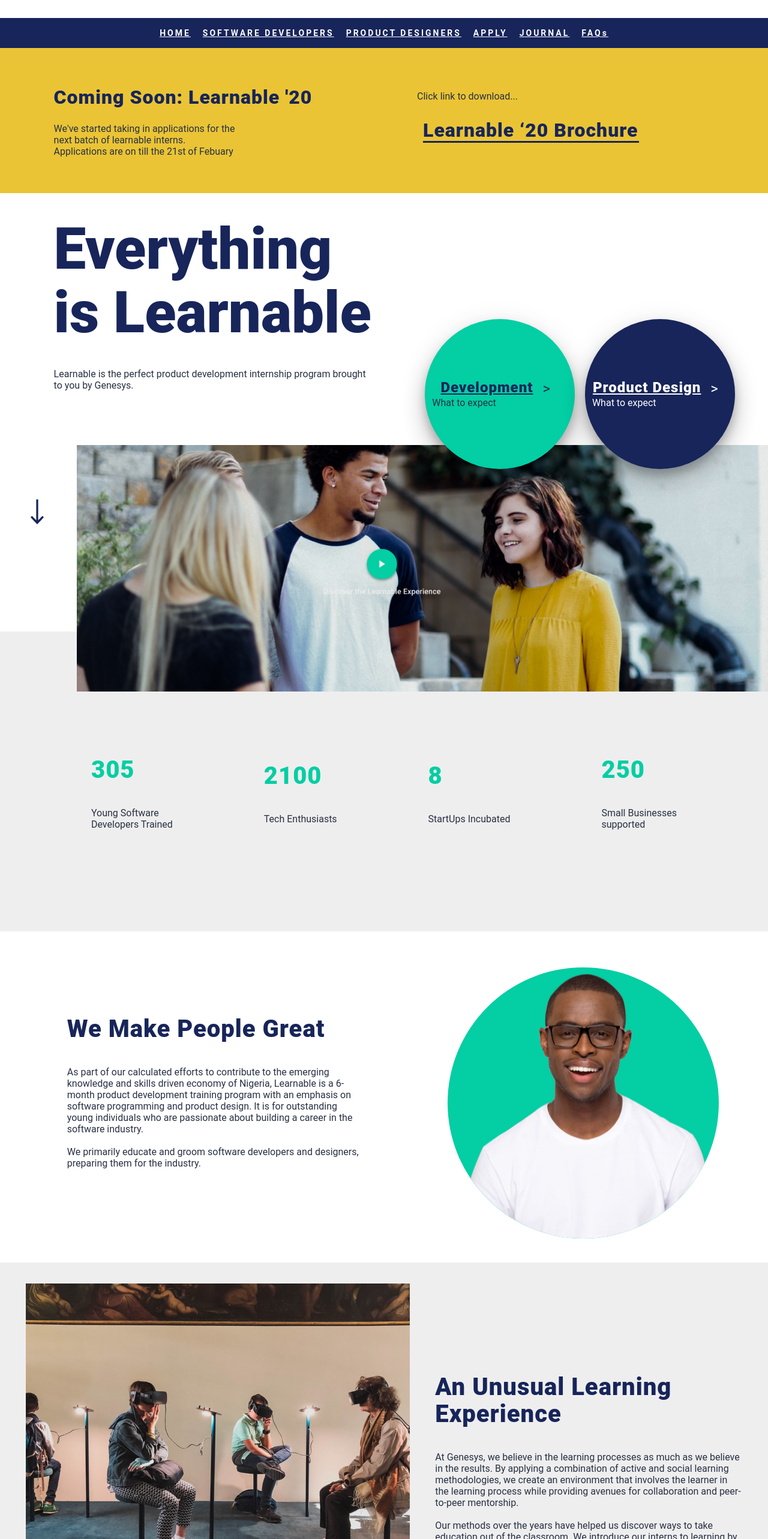
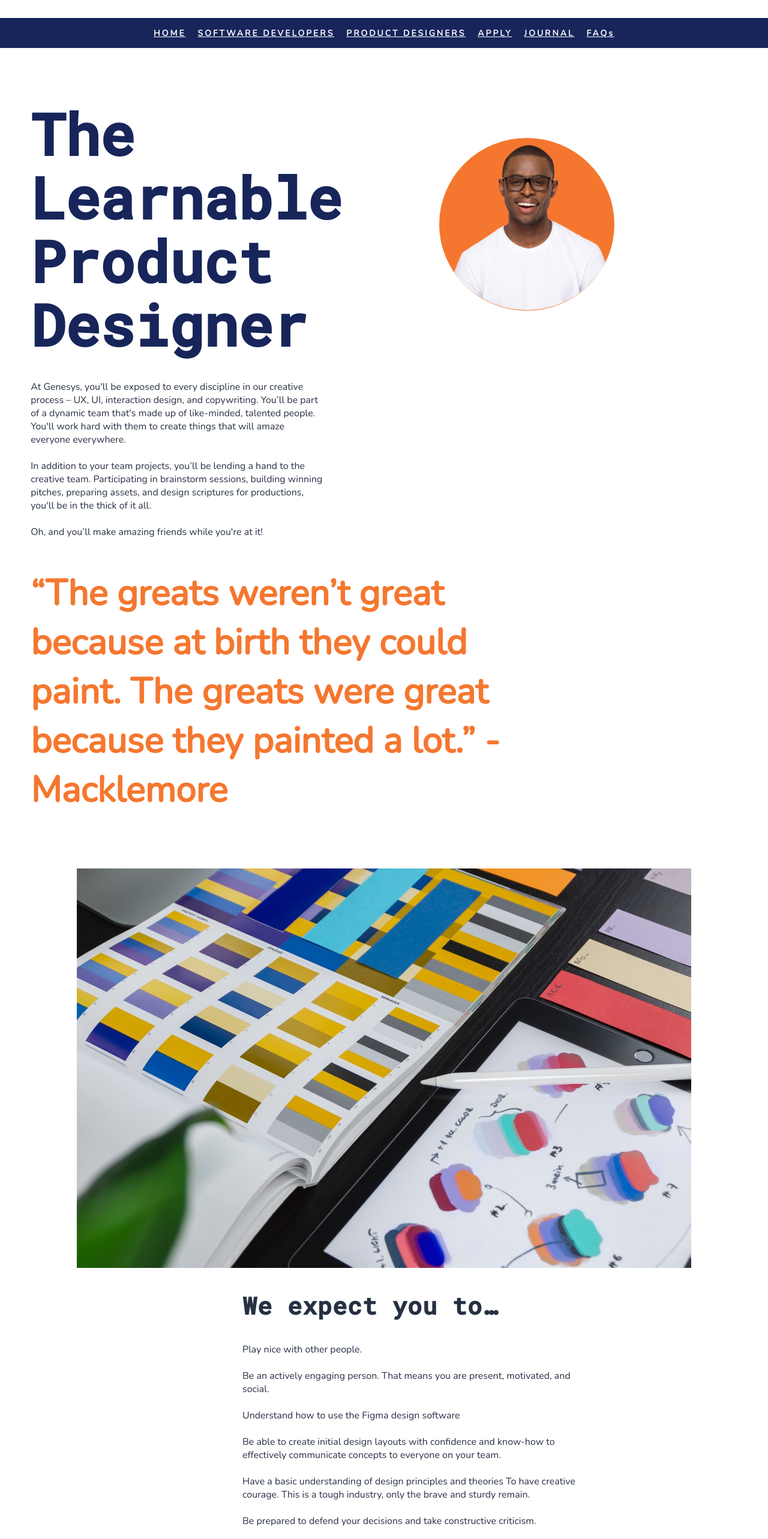
Before and after one commit to MiracleUFO/learnable, a React (Create React App) app: page /DesignerPage in a window 1280 px wide. Shown: the part 100-2666 px from the top of the page at 60% size. Built offline with nearby package versions, Linux system fonts and the light colour scheme.

Commit message:
Developer and Designer Page Finished

```diff
--- a/public/index.html
+++ b/public/index.html
@@ -3,6 +3,8 @@
   <head>
     <meta charset="utf-8" />
     <meta name="viewport" content="width=device-width, initial-scale=1" />
+    <link href="https://fonts.googleapis.com/css2?family=Nunito&display=swap" rel="stylesheet">
+    <link href="https://fonts.googleapis.com/css2?family=Roboto+Mono:wght@500&display=swap" rel="stylesheet">
   </head>
 
   <body>
--- a/src/App.js
+++ b/src/App.js
@@ -1,3 +1,13 @@
+
+/* - - - - - - - - - - - -
+
+Name: Miracle Ufodiama
+Track: Frontend Virtual
+Week: 15
+Task: Replica of Genesys Learnable Proto
+ - - - - - - - - - - - - - */
+
+
 import React from 'react';
 import {Route} from 'react-router-dom';
 import Header from './components/Header';
@@ -19,7 +29,7 @@ function App() {
     <Route exact path='/' component={Landing} />
     <Route path='/Learnable' component={Learnable} />
     <Route path='/DevPage' component={DevPage} />
-    <Route path='/DesignerPage' component={Learnable} />
+    <Route path='/DesignerPage' component={DesignerPage} />
     <Route path='/Journal' component={Journal} />
     <Route path='/Apply' component={Apply} />
     <Route path='/FAQs' component={FAQPage} />
--- a/src/components/Apply.js
+++ b/src/components/Apply.js
@@ -26,10 +26,10 @@ function Apply() {
 				<img src={applyPic} className='floatRight' />
 			</section>
 
-			<img src={centerPic} id='centeredPic'/>
+			<img src={centerPic} className='centeredPic'/>
 
-			<section id='cardWrap'>
-				<div id='card'>
+			<section className='cardWrap' id='cardWrap'>
+				<div className='card'>
 					<div>
 						<h1>How To Get In</h1>
 						<p>We are very deliberate with our selection process.
--- a/src/components/DesignerPage.js
+++ b/src/components/DesignerPage.js
@@ -1,8 +1,72 @@
 import React from 'react';
+import LearnableHeader from './Learnable-Header';
+import SubscribeDiv from './SubscribeDiv';
+import avatar from '../images/shared/avatar.png';
+import designPic from '../images/designerPage/designPic.png';
 
 function DesignerPage() {
 	return (
-		<main>Designer</main>
+
+		<main>
+			<LearnableHeader/>
+			<section className='flexBox avatarSect avatarSectDevDes'>
+				<div>
+					<h1 className='text96'>The Learnable Product Designer</h1>
+
+					<p>
+						At Genesys, you'll be exposed to every discipline in our creative process –
+						UX, UI, interaction design, and copywriting.
+						You’ll be part of a dynamic team that's made up of like-minded, talented people.
+						You'll work hard with them to create things that will amaze everyone everywhere.
+					</p><br/>
+
+					<p>
+					In addition to your team projects, you’ll be lending a hand to the creative team.
+					Participating in brainstorm sessions, building winning pitches,
+					preparing assets, and design scriptures for productions, you'll be in the thick of it all.
+					</p><br/>
+
+					<p>
+					Oh, and you’ll make amazing friends while you're at it!
+					</p>
+				</div>
+
+				<div className='orangeDiv avatarDevDes floatRight'><img src={avatar} className='avatar'/></div>
+			</section>
+
+			<blockquote className='orangeFont text60 floatLeft paddingHeader'>
+						“The greats weren’t great because at birth they could paint.
+						The greats were great because they painted a lot.” - Macklemore
+			</blockquote>
+
+
+			<img src={designPic} className='centeredPic'/>
+
+			<section className='cardWrap'>
+				<div className='card'>
+					<div>
+						<h1>We expect you to…</h1>
+
+						<p>Play nice with other people.</p><br/>
+
+						<p>Be an actively engaging person.
+						That means you are present, motivated, and social.</p><br/>
+
+						<p>Understand how to use the Figma design software</p><br/>
+
+						<p>Be able to create initial design layouts with confidence and
+						know-how to effectively communicate concepts to everyone on your team.</p><br/>
+
+						<p>Have a basic understanding of design principles and theories
+						To have creative courage. This is a tough industry,
+						only the brave and sturdy remain.</p><br/>
+
+						<p>Be prepared to defend your decisions and take constructive criticism.</p>
+					</div>
+				</div>
+			</section>
+			<SubscribeDiv/>
+		</main>
 	)
 }
 
--- a/src/components/DevPage.js
+++ b/src/components/DevPage.js
@@ -1,8 +1,68 @@
 import React from 'react';
+import LearnableHeader from './Learnable-Header';
+import SubscribeDiv from './SubscribeDiv';
+import avatar from '../images/shared/avatar.png';
+import devPic from '../images/devPage/developerPic.png';
 
 function DevPage() {
 	return (
-		<main>Developer</main>
+		<main>
+			<LearnableHeader/>
+			<section className='flexBox avatarSect avatarSectDevDes'>
+				<div>
+					<h1 className='text96'>The Learnable Software Developer</h1>
+					<p>
+						Creativity means a lot to us.
+						So we look for people who can think both logistically and artistically,
+						and who know that limits are made to be pushed. We value skill and aptitude,
+						but we honor those who care about working with their team to add the Genesys flavour to every project.
+						</p><br/>
+					<p>
+						As a developer, being part of the team exposes you to a range of diverse,
+						like-minded talented people who are sure to make the experience fun for you.
+						You’ll get a shot at building amazing things, developing yourself, learning on the job,
+						while exchanging healthy jokes and having random hangouts once in a while.
+					</p><br/>
+				</div>
+
+				<div className='greenDiv avatarDevDes floatRight'><img src={avatar} className='avatar'/></div>
+			</section>
+
+			<blockquote className='greenFont text60 floatLeft paddingHeader'>
+						“You are someone people can count on. Every day, you come in ready to make great things happen.”
+			</blockquote>
+
+
+			<img src={devPic} className='centeredPic'/>
+
+			<section className='cardWrap'>
+				<div className='card'>
+					<div>
+						<h1>We expect you to…</h1>
+
+						<p>Play nice with other people.</p><br/>
+
+						<p>Be an actively engaging person.
+						That means you are present, motivated, and social.
+						You know how to communicate effectively with your teammates.</p><br/>
+
+						<p>Love to code. You understand the basics of programming and
+						object-oriented design and development.</p><br/>
+
+						<p>Have an eye for detail.
+						Your keen observation helps you catch discrepancies and fix them quickly.</p><br/>
+
+						<p>Be innately curious. Your love for technology is insatiable,
+						so you’re always researching and experimenting.
+						Learning new technical skills while on the job is something you look forward to.</p><br/>
+
+						<p>Appreciate good design. You want to make something that
+						doesn't just work flawlessly but looks amazing.</p>
+					</div>
+				</div>
+			</section>
+			<SubscribeDiv/>
+		</main>
 	)
 }
 
--- a/src/components/FAQs.js
+++ b/src/components/FAQs.js
@@ -4,7 +4,7 @@ import tick from '../images/faq/tickFAQ.png';
 
 function FAQs () {
 	return (
-		<div className={document.URL === '/FAQs'? '':'learnableFAQ'}>
+		<div className={document.URL.includes('FAQs')? '':'learnableFAQ'}>
 			<ul className='flexColumn flexBox2 underline' id='faqs'>
 				<li><div className='flexBox'><h2>How many people can attend a course?</h2><img src={tick}/></div><img src={line}/></li>
 				<li><div className='flexBox'><h2>What’s the learning experience like?</h2><img src={tick}/></div><img src={line}/></li>
--- a/src/components/Learnable-Header.js
+++ b/src/components/Learnable-Header.js
@@ -6,8 +6,8 @@ function LearnableHeader() {
 		<header id='learnableHeader' className='cadetBlue'>
 			<nav id='learnableNav'>
 				<NavLink to='/Learnable'>HOME</NavLink>
-				<NavLink to='/Dev'>SOFTWARE DEVELOPERS</NavLink>
-				<NavLink to='/Designer'>PRODUCT DESIGNERS</NavLink>
+				<NavLink to='/DevPage'>SOFTWARE DEVELOPERS</NavLink>
+				<NavLink to='/DesignerPage'>PRODUCT DESIGNERS</NavLink>
 				<NavLink to='/Apply'>APPLY</NavLink>
 				<NavLink to='/Journal'>JOURNAL</NavLink>
 				<NavLink to='/FAQs'>FAQs</NavLink>
--- a/src/components/Learnable-Home.js
+++ b/src/components/Learnable-Home.js
@@ -78,12 +78,12 @@ function Learnable() {
 				<div>
 					<div id='circlesDiv' className='flexBox3 floatRight'>
 					<div className='circle greenDiv flexColumn flexBox4'>
-						<NavLink to='#' className='flexBox4'><h2>Development</h2><span> ></span></NavLink>
+						<NavLink to='/DevPage' className='flexBox4'><h2>Development</h2><span> ></span></NavLink>
 						<p>What to expect</p>
 					</div>
 
 					<div className='circle cadetBlue flexColumn flexBox4'>
-						<NavLink to='#' className='flexBox4'><h2 className='whiteFont'>Product Design</h2><span className='whiteFont'> ></span></NavLink>
+						<NavLink to='/DesignerPage' className='flexBox4'><h2 className='whiteFont'>Product Design</h2><span className='whiteFont'> ></span></NavLink>
 						<p className='whiteFont'>What to expect</p>
 					</div>
 				</div>
@@ -113,7 +113,7 @@ function Learnable() {
 					</div>
 			</section>
 
-			<section className='flexBox3' id='avatarSect'>
+			<section className='flexBox3 avatarSect'>
 				<div>
 					<h1>We Make People Great</h1>
 					<p>
@@ -157,7 +157,7 @@ function Learnable() {
 						We believe in learning through experimentation.
 						Our aim is to nurture and grow bright young minds from the get-go because that’s how our industry will thrive.
 					</p>
-					<NavLink to='#' className='greenFont'>LEARN MORE</NavLink>
+					<NavLink to='/DevPage' className='greenFont'>LEARN MORE</NavLink>
 				</div>
 
 				<div className='floatRight curriculumGrid' alt='Developer curriculum'>
@@ -194,7 +194,7 @@ function Learnable() {
 						Right from the start of the program, you’ll get your hands dirty as you get practically involved in the world’s most modern design concepts.
 						At Genesys, we’re building designers who put the users first.
 					</p>
-					<NavLink to='#' className='greenFont'>LEARN MORE</NavLink>
+					<NavLink to='/DesignerPage' className='greenFont'>LEARN MORE</NavLink>
 				</div>
 			</section>
 
@@ -355,19 +355,19 @@ function Learnable() {
 						Genesys team to bring your own concept to life, from the first pen sketches to the final functioning product.
 						You’ll then get to show off your special project to everyone.
 					</p>
-					<NavLink to='#' className='greenFont'>GET STARTED</NavLink>
+					<NavLink to='/Apply' className='greenFont'>GET STARTED</NavLink>
 				</div>
 			</section>
 
 			<section className='padding learnableOtherSects'>
 				<h1 className='text60'>FAQs</h1>
 				<FAQs/>
-				<NavLink to='#' className='greenFont underline flexColumn flexBox2'>SEE ALL</NavLink>
+				<NavLink to='/FAQs' className='greenFont underline flexColumn flexBox2'>SEE ALL</NavLink>
 			</section>
 
 			<section className='greyDiv learnableOtherSects'>
 				<h1 className='text60' id='learnableJournalHeader'>Journal</h1>
-				<NavLink to='#' className='greenFont underline paddingHeader'>VIEW ALL</NavLink>
+				<NavLink to='/Journal' className='greenFont underline paddingHeader'>VIEW ALL</NavLink>
 				<JournalGrid/>
 			</section>
 
--- a/src/index.css
+++ b/src/index.css
@@ -1,7 +1,7 @@
 body {
   margin: 0;
   height: 100%;
-  font-family: Roboto, -apple-system, BlinkMacSystemFont, 'Segoe UI', 'Roboto', 'Oxygen',
+  font-family: Nunito, 'sans-serif', Roboto, -apple-system, BlinkMacSystemFont, 'Segoe UI', 'Oxygen',
     'Ubuntu', 'Cantarell', 'Fira Sans', 'Droid Sans', 'Helvetica Neue',
     sans-serif;
   -webkit-font-smoothing: antialiased;
@@ -25,6 +25,7 @@ section {
 }
 
 h1, h2 {
+	font-family: 'Roboto Mono';
 	color: #17255A;
 	font-size: 40px;
 	font-weight: 900;
@@ -170,6 +171,11 @@ a {
 	font-weight: bold;
 }
 
+.orangeFont {
+	color: #F5772F;
+	font-weight: bold;
+}
+
 .underline {
 	text-decoration: underline;
 }
@@ -227,6 +233,7 @@ span, #devStudio {
 /* - - - - - - Learnable Header - - - - - - */
 
 #learnableHeader {
+	position: static;
 	top: 130px;
 	padding: 0 5%;
 	width: 100%;
@@ -500,7 +507,7 @@ footer a {
 	left: 30px;
 }
 
-#avatarSect div:first-child {
+.avatarSect div:first-child {
 	width: 38.5%;
 }
 
@@ -568,6 +575,42 @@ footer a {
 	max-width: 100% !important;
 }
 
+
+/* - - - - - - Designer & Developer - - - - - - */
+
+.avatarSectDevDes {
+	padding: 50px 0;
+	margin: 0 20% 0 4%
+}
+
+.avatarSectDevDes div:first-child {
+    width: 50%;
+}
+
+.avatarDevDes {
+	width: 30%;
+	height: 30%;
+	border-radius: 100%;
+	position: relative;
+	top: 100px;
+}
+
+.avatarDevDes img {
+	width: 100%;
+	height: 100%;
+	border-radius: 100%;
+	position: relative;
+	top: 5px;
+}
+
+.avatarDevDes p {
+	font-size: 17px;
+}
+
+blockquote {
+	width: 70%;
+}
+
 /* - - - - - - Apply - - - - - - */
 
 #ApplyDiv {
@@ -585,28 +628,32 @@ footer a {
 	bottom: 8px;
 }
 
-#centeredPic {
+.centeredPic {
 	margin: 0 auto;
 	width: 80%;
 	display: block;
+	padding-top: 90px;
+}
+
+.cardWrap {
+	width: 70%;
+	margin: 0 0 0 30% ;
+	padding-bottom: 90px;
 }
 
 #cardWrap {
-	width: 70%;
-	margin: 0 0 0 30% ;
-	padding-bottom: 90px;
 	position: relative;
-	top: 70px;
+	top: 80px;
 	z-index: 2;
 	background: white;
 }
 
-#card div {
+.card div {
 	width: 70%;
 	padding: 0 20px;
 }
 
-#card h1 {
+.card h1 {
 	color: #273043;
 }
 
```
Also changed, not shown: src/images/designerPage/designPic.png (added), src/images/devPage/developerPic.png (added).
